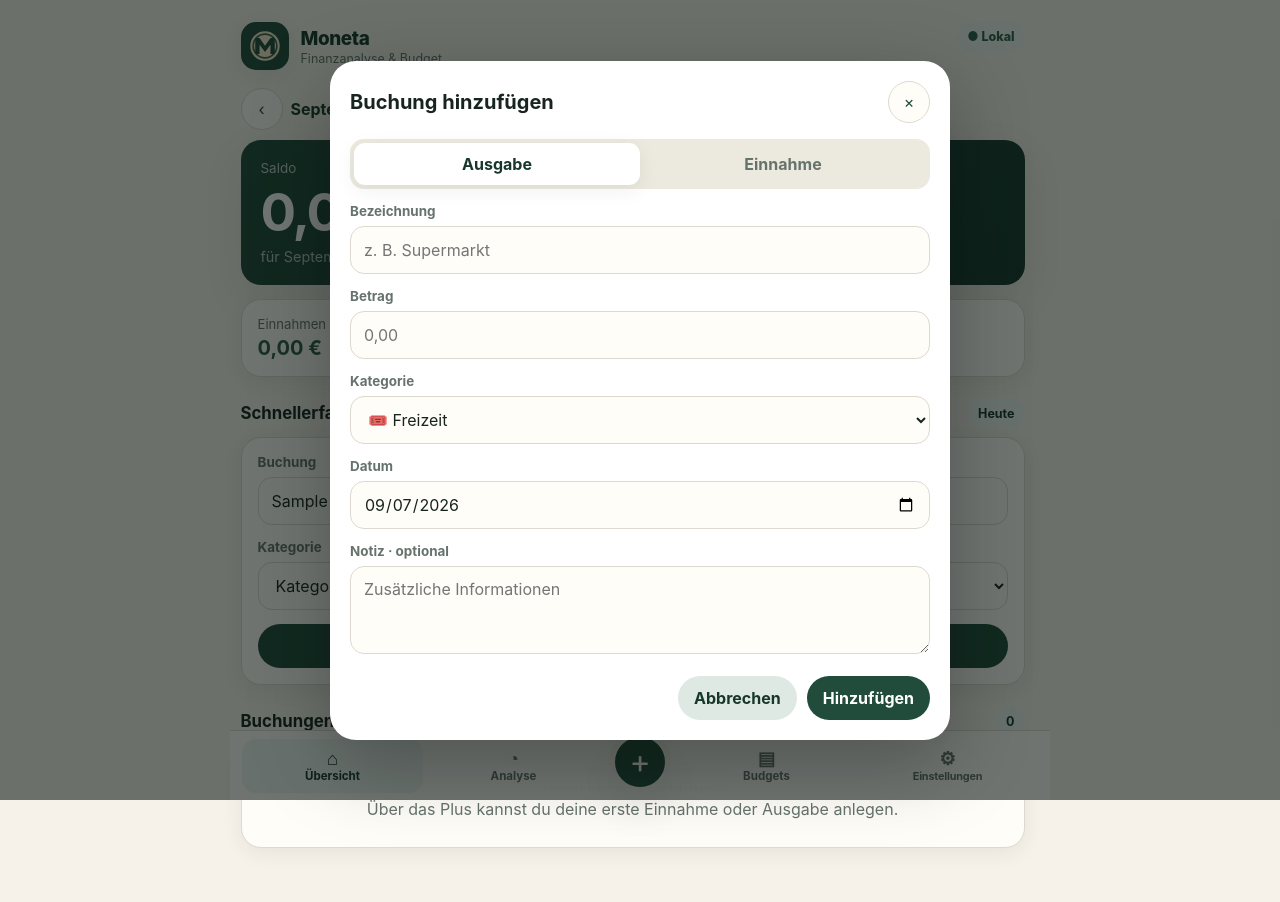
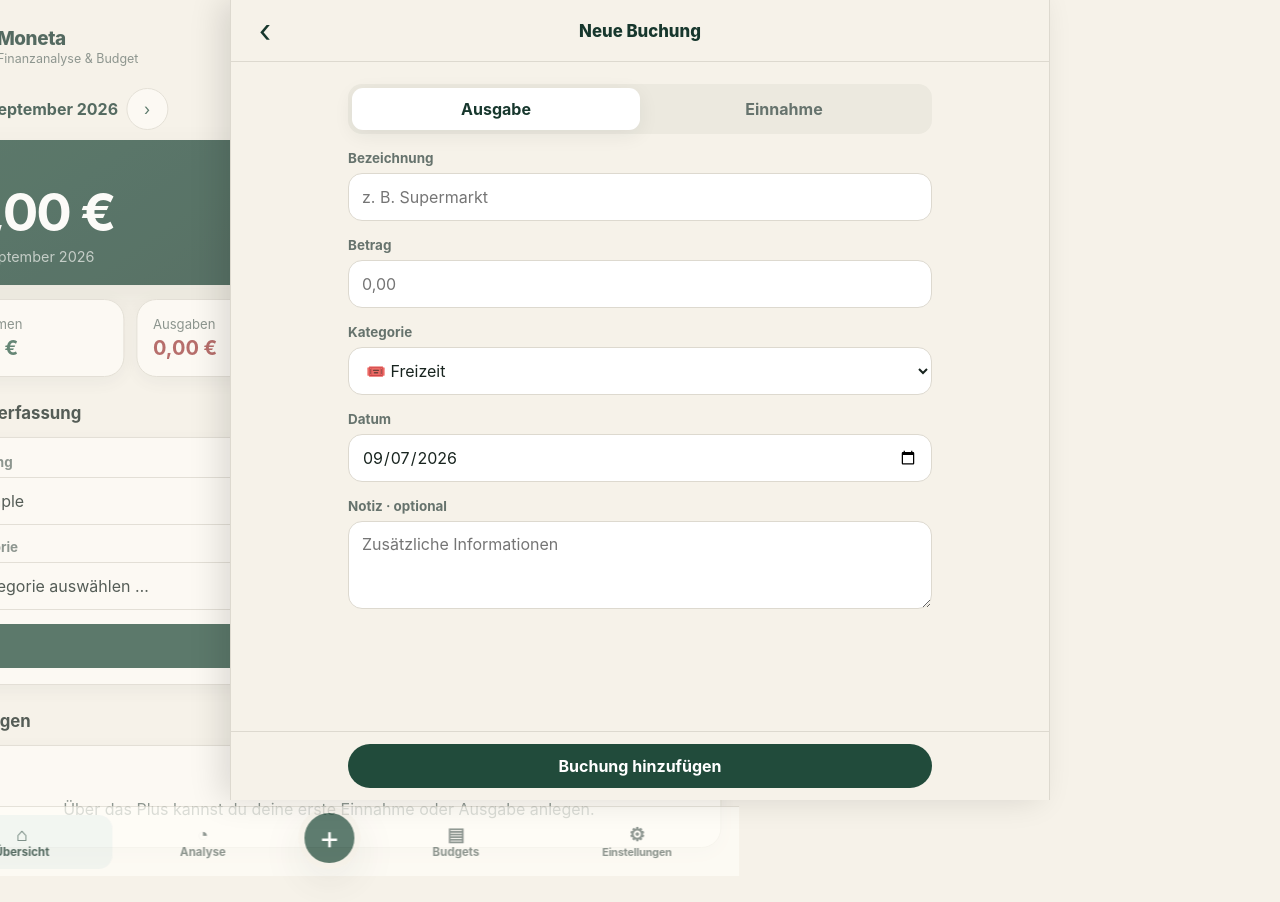
Before and after one commit to SomeCGMGuy/Moneta, a plain HTML site: page index.html in a window 1280 px wide. Both pictures are taken after typing "Sample" into the empty fields and a click on the button "Buchung hinzufügen". Drawn offline with Linux system fonts and the light colour scheme.

Commit message:
feat: add native push navigation for bookings

```diff
--- /dev/null
+++ b/css/navigation.css
@@ -0,0 +1,141 @@
+:root {
+  --booking-nav-duration: 280ms;
+}
+
+html.booking-page-open,
+html.booking-page-open body {
+  overflow: hidden;
+  overscroll-behavior: none;
+}
+
+html.booking-page-open #view-root,
+html.booking-page-open #bottom-nav-root {
+  transform: translateX(-24%);
+  opacity: .72;
+  transition: transform var(--booking-nav-duration) cubic-bezier(.2,.75,.25,1), opacity var(--booking-nav-duration) ease;
+}
+
+html.booking-page-returning #view-root,
+html.booking-page-returning #bottom-nav-root {
+  transform: translateX(0);
+  opacity: 1;
+}
+
+.booking-page-layer {
+  position: fixed;
+  inset: 0;
+  z-index: 120;
+  width: min(100%, var(--content-max));
+  margin-inline: auto;
+  background: var(--bg);
+  transform: translateX(100%);
+  transition: transform var(--booking-nav-duration) cubic-bezier(.2,.75,.25,1), box-shadow var(--booking-nav-duration) ease;
+  box-shadow: -10px 0 30px rgb(0 0 0 / 0);
+  will-change: transform;
+}
+
+.booking-page-layer.entered {
+  transform: translateX(0);
+  box-shadow: -10px 0 30px rgb(0 0 0 / .12);
+}
+
+.booking-page {
+  height: 100dvh;
+  min-height: 100vh;
+  display: grid;
+  grid-template-rows: auto minmax(0, 1fr);
+  background: var(--bg);
+  color: var(--text);
+}
+
+.booking-page-header {
+  position: sticky;
+  top: 0;
+  z-index: 2;
+  display: grid;
+  grid-template-columns: 44px minmax(0, 1fr) 44px;
+  align-items: center;
+  min-height: calc(62px + env(safe-area-inset-top));
+  padding: env(safe-area-inset-top) 12px 0;
+  border-bottom: 1px solid var(--border);
+  background: color-mix(in srgb, var(--bg) 92%, transparent);
+  backdrop-filter: blur(18px);
+}
+
+.booking-page-header h2 {
+  margin: 0;
+  text-align: center;
+  font-size: 1.05rem;
+  font-weight: 780;
+  color: var(--forest-950);
+}
+
+.booking-page-back {
+  width: 44px;
+  height: 44px;
+  border: 0;
+  border-radius: 50%;
+  background: transparent;
+  color: var(--forest-950);
+  font-size: 2rem;
+  line-height: 1;
+  display: grid;
+  place-items: center;
+  -webkit-tap-highlight-color: transparent;
+}
+
+.booking-page-back:active { opacity: .6; }
+.booking-page-header-spacer { width: 44px; height: 44px; }
+
+.booking-page-form {
+  min-height: 0;
+  overflow-y: auto;
+  display: grid;
+  grid-template-rows: 1fr auto;
+}
+
+.booking-page-content {
+  width: min(100%, 620px);
+  margin-inline: auto;
+  padding: 22px 18px 28px;
+  display: grid;
+  align-content: start;
+  gap: 16px;
+}
+
+.booking-page-content .field input,
+.booking-page-content .field select,
+.booking-page-content .field textarea {
+  background: var(--surface-strong);
+}
+
+.booking-page-delete {
+  justify-self: start;
+  margin-top: 4px;
+  color: var(--danger);
+}
+
+.booking-page-actions {
+  position: sticky;
+  bottom: 0;
+  padding: 12px 18px calc(12px + env(safe-area-inset-bottom));
+  border-top: 1px solid var(--border);
+  background: color-mix(in srgb, var(--bg) 94%, transparent);
+  backdrop-filter: blur(18px);
+}
+
+.booking-page-save {
+  width: min(100%, 584px);
+  margin-inline: auto;
+  display: flex;
+}
+
+@media (min-width: 760px) {
+  .booking-page-layer {
+    border-inline: 1px solid var(--border);
+  }
+}
+
+@media (prefers-reduced-motion: reduce) {
+  :root { --booking-nav-duration: 1ms; }
+}
--- a/index.html
+++ b/index.html
@@ -17,6 +17,7 @@
   <link rel="stylesheet" href="./css/base.css" />
   <link rel="stylesheet" href="./css/components.css" />
   <link rel="stylesheet" href="./css/views.css" />
+  <link rel="stylesheet" href="./css/navigation.css" />
   <link rel="stylesheet" href="./css/mobile-fixes.css" />
   <title>Moneta</title>
 </head>
--- a/js/components/booking-form.js
+++ b/js/components/booking-form.js
@@ -1,33 +1,40 @@
 import { listCategories } from '../services/category-service.js';
+
+const TRANSITION_MS = 280;
 
 export async function showBookingForm({ booking = null }) {
   const root = document.querySelector('#modal-root');
+  const app = document.querySelector('#app');
   const type = booking?.type ?? 'expense';
-  const backdrop = document.createElement('div');
-  backdrop.className = 'modal-backdrop';
+  const layer = document.createElement('div');
+  layer.className = 'booking-page-layer';
 
   const categories = await listCategories(type);
-  backdrop.innerHTML = buildMarkup(booking, type, categories, defaultBookingDate());
-  root.append(backdrop);
+  layer.innerHTML = buildMarkup(booking, type, categories, defaultBookingDate());
+  root.append(layer);
+  app?.setAttribute('inert', '');
+  document.documentElement.classList.add('booking-page-open');
 
-  const form = backdrop.querySelector('form');
+  requestAnimationFrame(() => requestAnimationFrame(() => layer.classList.add('entered')));
+
+  const form = layer.querySelector('form');
   const typeInput = form.elements.type;
   const categorySelect = form.elements.categoryId;
 
   const refreshCategories = async (nextType) => {
     const rows = await listCategories(nextType);
-    categorySelect.innerHTML = rows.map((category) => `<option value="${category.id}">${escapeHtml(category.icon)} ${escapeHtml(category.name)}</option>`).join('');
+    categorySelect.innerHTML = rows.map((category) => `<option value="${escapeAttr(category.id)}">${escapeHtml(category.icon)} ${escapeHtml(category.name)}</option>`).join('');
     const existingCategory = booking?.type === nextType ? booking.categoryId : null;
     if (existingCategory) categorySelect.value = existingCategory;
   };
 
   const setType = async (nextType) => {
     typeInput.value = nextType;
-    backdrop.querySelectorAll('[data-type]').forEach((button) => button.classList.toggle('active', button.dataset.type === nextType));
+    layer.querySelectorAll('[data-type]').forEach((button) => button.classList.toggle('active', button.dataset.type === nextType));
     await refreshCategories(nextType);
   };
 
-  backdrop.querySelectorAll('[data-type]').forEach((button) => {
+  layer.querySelectorAll('[data-type]').forEach((button) => {
     button.addEventListener('click', () => setType(button.dataset.type));
   });
 
@@ -35,18 +42,28 @@ export async function showBookingForm({ booking = null }) {
 
   return new Promise((resolve) => {
     let settled = false;
-    const close = (value) => {
+
+    const close = async (value) => {
       if (settled) return;
       settled = true;
-      backdrop.remove();
+      document.removeEventListener('keydown', onKeyDown);
+      layer.classList.remove('entered');
+      document.documentElement.classList.add('booking-page-returning');
+      await wait(TRANSITION_MS);
+      layer.remove();
+      document.documentElement.classList.remove('booking-page-open', 'booking-page-returning');
+      app?.removeAttribute('inert');
       resolve(value);
     };
 
-    backdrop.addEventListener('click', (event) => { if (event.target === backdrop) close(null); });
-    backdrop.querySelector('[data-close]').addEventListener('click', () => close(null));
-    backdrop.querySelector('[data-cancel]').addEventListener('click', () => close(null));
+    const onKeyDown = (event) => {
+      if (event.key === 'Escape') close(null);
+    };
 
-    const deleteButton = backdrop.querySelector('[data-delete]');
+    document.addEventListener('keydown', onKeyDown);
+    layer.querySelector('[data-back]').addEventListener('click', () => close(null));
+
+    const deleteButton = layer.querySelector('[data-delete]');
     if (deleteButton) {
       deleteButton.addEventListener('click', () => close({ deleteRequested: true, booking }));
     }
@@ -68,13 +85,17 @@ export async function showBookingForm({ booking = null }) {
 }
 
 function buildMarkup(booking, type, categories, defaultDate) {
+  const title = booking ? 'Buchung bearbeiten' : 'Neue Buchung';
   return `
-    <section class="modal" role="dialog" aria-modal="true" aria-labelledby="booking-modal-title">
-      <div class="modal-header">
-        <h2 id="booking-modal-title">${booking ? 'Buchung bearbeiten' : 'Buchung hinzufügen'}</h2>
-        <button class="icon-btn" type="button" data-close aria-label="Schließen">×</button>
-      </div>
-      <form class="form-grid">
+    <section class="booking-page" role="dialog" aria-modal="true" aria-labelledby="booking-page-title">
+      <header class="booking-page-header">
+        <button class="booking-page-back" type="button" data-back aria-label="Zurück">‹</button>
+        <h2 id="booking-page-title">${title}</h2>
+        <span class="booking-page-header-spacer" aria-hidden="true"></span>
+      </header>
+
+      <form class="booking-page-form">
+        <div class="booking-page-content">
           <input type="hidden" name="type" value="${type}" />
           <div class="segmented" aria-label="Buchungstyp">
             <button type="button" data-type="expense" class="${type === 'expense' ? 'active' : ''}">Ausgabe</button>
@@ -90,23 +111,22 @@ function buildMarkup(booking, type, categories, defaultDate) {
           </div>
           <div class="field">
             <label for="booking-category">Kategorie</label>
-          <select id="booking-category" name="categoryId" required>${categories.map((category) => `<option value="${category.id}">${escapeHtml(category.icon)} ${escapeHtml(category.name)}</option>`).join('')}</select>
+            <select id="booking-category" name="categoryId" required>${categories.map((category) => `<option value="${escapeAttr(category.id)}">${escapeHtml(category.icon)} ${escapeHtml(category.name)}</option>`).join('')}</select>
           </div>
           <div class="field">
             <label for="booking-date">Datum</label>
-          <input id="booking-date" name="date" type="date" required value="${booking?.date ?? defaultDate}" />
+            <input id="booking-date" name="date" type="date" required value="${escapeAttr(booking?.date ?? defaultDate)}" />
           </div>
           <div class="field">
             <label for="booking-note">Notiz <span aria-hidden="true">·</span> optional</label>
             <textarea id="booking-note" name="note" maxlength="500" placeholder="Zusätzliche Informationen">${escapeHtml(booking?.note ?? '')}</textarea>
           </div>
-        <div class="form-actions">
-          ${booking ? '<button class="btn btn-ghost" type="button" data-delete style="color:var(--danger)">Buchung löschen</button>' : ''}
-          <div class="form-actions-right">
-            <button class="btn btn-secondary" type="button" data-cancel>Abbrechen</button>
-            <button class="btn btn-primary" type="submit">${booking ? 'Speichern' : 'Hinzufügen'}</button>
+          ${booking ? '<button class="btn btn-ghost booking-page-delete" type="button" data-delete>Buchung löschen</button>' : ''}
         </div>
-        </div>
+
+        <footer class="booking-page-actions">
+          <button class="btn btn-primary booking-page-save" type="submit">${booking ? 'Änderungen speichern' : 'Buchung hinzufügen'}</button>
+        </footer>
       </form>
     </section>`;
 }
@@ -126,6 +146,7 @@ function localIsoDate(date) {
   return new Date(date.getTime() - date.getTimezoneOffset() * 60000).toISOString().slice(0, 10);
 }
 
+function wait(ms) { return new Promise((resolve) => setTimeout(resolve, ms)); }
 function escapeHtml(value) {
   return String(value).replace(/[&<>'"]/g, (char) => ({ '&':'&amp;', '<':'&lt;', '>':'&gt;', "'":'&#39;', '"':'&quot;' }[char]));
 }
--- a/js/version.js
+++ b/js/version.js
@@ -1 +1 @@
-export const APP_VERSION = '2.0.8';
+export const APP_VERSION = '2.0.9';
--- a/service-worker.js
+++ b/service-worker.js
@@ -1,4 +1,4 @@
-const CACHE_NAME = 'moneta-shell-v2.0.8';
+const CACHE_NAME = 'moneta-shell-v2.0.9';
 const APP_SHELL = [
   './',
   './index.html',
@@ -7,6 +7,7 @@ const APP_SHELL = [
   './css/base.css',
   './css/components.css',
   './css/views.css',
+  './css/navigation.css',
   './css/mobile-fixes.css',
   './js/app.js',
   './js/quick-capture.js',
```
Also changed, not shown: CHANGELOG.md. Lines whose indentation alone changed are shown as unchanged.
